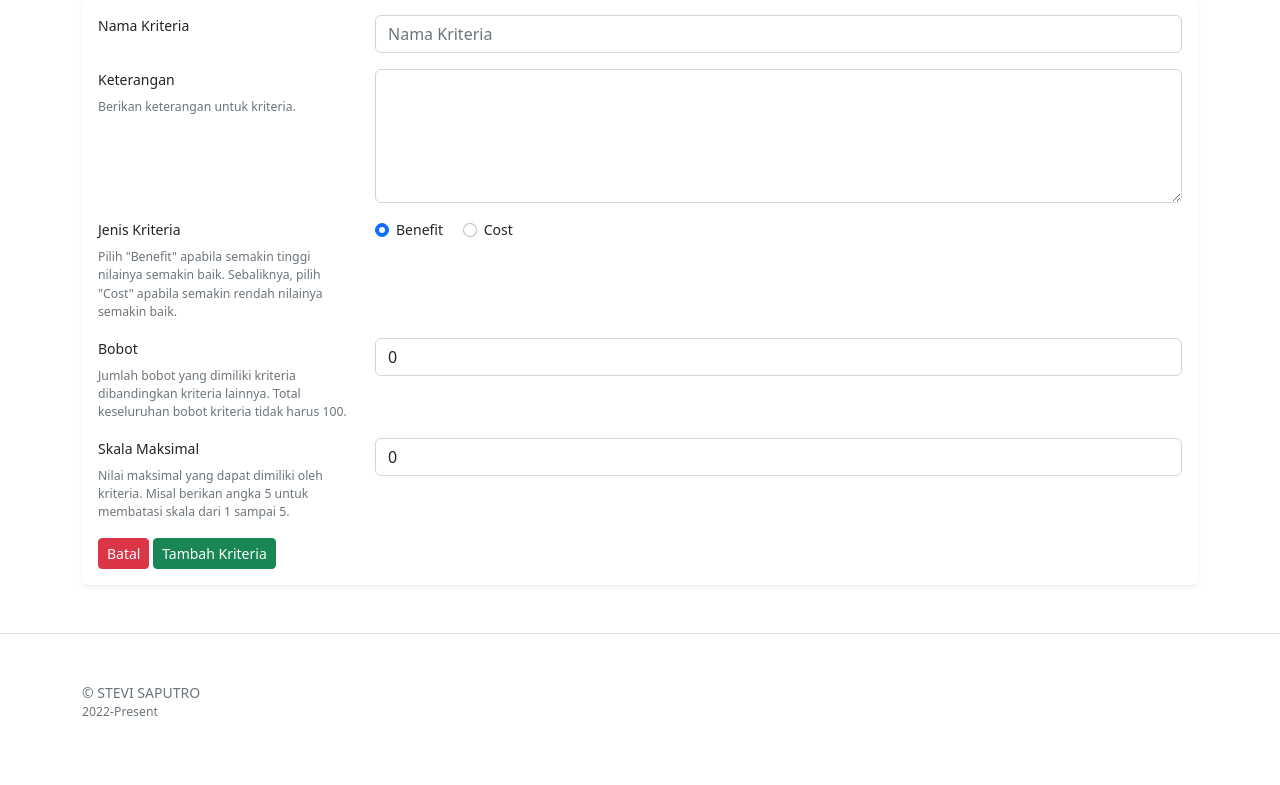
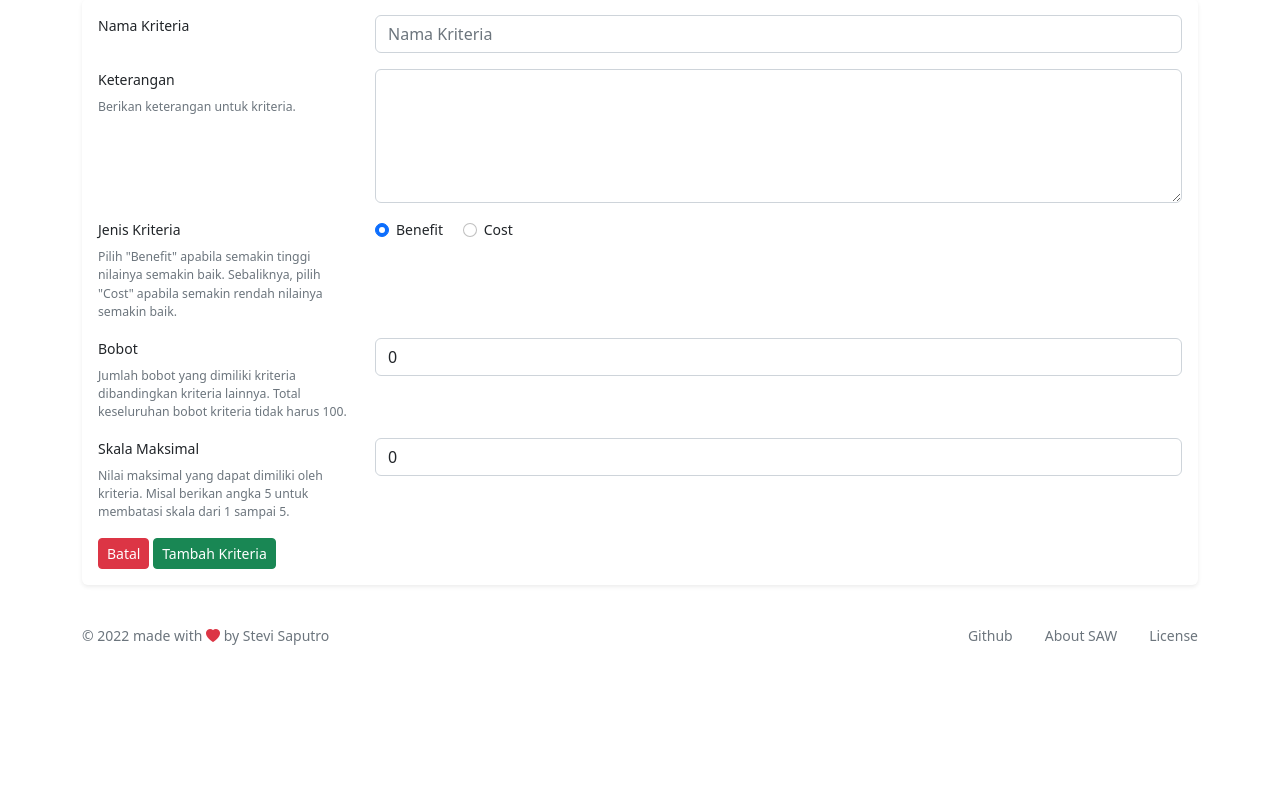
Before and after one commit to staferfield/spk-saw-kos, a CodeIgniter app: page /spk-saw-kos/index.php/kriteria/add in a window 1280 px wide. Shown: the part 190-975 px from the top of the page. After the commit the page ends 835 px from the top, so only its background shows below. Run offline with CodeIgniter, Linux system fonts and the light colour scheme; data that the repository does not hold is empty.

Commit message:
Update footer
- also minor cleanup on header

```diff
--- a/application/views/v_main/footer.php
+++ b/application/views/v_main/footer.php
@@ -1,38 +1,36 @@
-
 </main>
 
-<footer class="pt-4 my-md-5 pt-md-5 border-top">
-    <div class="container">
-    <div class="row">
-      <div class="col-12 col-md text-muted">
-        <a class="text-uppercase text-reset text-decoration-none" href="https://github.com/staferfield">© Stevi Saputro</a></i>
-        <small class="d-block mb-3">2022-Present</small>
+<footer class="footer py-3 text-muted">
+  <div class="container">
+    <div class="row align-items-center justify-content-lg-between">
+      <div class="col-lg-6 mb-lg-0 mb-4">
+        <div class="copyright text-center text-muted text-lg-start">
+          © <script>
+            document.write(new Date().getFullYear())
+          </script>
+          made with <i class="bi bi-heart-fill text-danger" aria-hidden="true"></i> by
+          <a class="text-reset text-decoration-none" href="https://github.com/staferfield" target="_blank">Stevi Saputro</a>
+        </div>
       </div>
-      <!-- <div class="col-6 col-md">
-        <h5>Features</h5>
-        <ul class="list-unstyled text-small">
-          <li class="mb-1"><a class="link-secondary text-decoration-none" href="#">Cool stuff</a></li>
+      <div class="col-lg-6">
+        <ul class="nav nav-footer justify-content-center justify-content-lg-end">
+          <li class="nav-item">
+            <a href="https://github.com/staferfield/spk-saw-kos" class="nav-link text-reset" target="_blank">Github</a>
+          </li>
+          <li class="nav-item">
+            <a href="https://www.google.com/search?q=simple+additive+weighting" class="nav-link text-reset" target="_blank">About SAW</a>
+          </li>
+          <li class="nav-item  text-muted">
+            <a href="https://github.com/staferfield/spk-saw-kos/blob/main/LICENSE" class="nav-link pe-0 text-reset" target="_blank">License</a>
+          </li>
         </ul>
       </div>
-      <div class="col-6 col-md">
-        <h5>Resources</h5>
-        <ul class="list-unstyled text-small">
-          <li class="mb-1"><a class="link-secondary text-decoration-none" href="#">Resource</a></li>
-        </ul>
-      </div>
-      <div class="col-6 col-md">
-        <h5>About</h5>
-        <ul class="list-unstyled text-small">
-          <li class="mb-1"><a class="link-secondary text-decoration-none" href="#">Team</a></li>
-        </ul>
-      </div> -->
     </div>
-    </div>
-  </footer>
+  </div>
+</footer>
 
-
-<script src="<?php echo base_url().'assets/jquery/jquery-3.6.0.min.js';?>"></script>
-<script src="<?php echo base_url().'assets/bootstrap/js/bootstrap.bundle.min.js';?>"></script>
+<script src="<?php echo base_url() . 'assets/jquery/jquery-3.6.0.min.js'; ?>"></script>
+<script src="<?php echo base_url() . 'assets/bootstrap/js/bootstrap.bundle.min.js'; ?>"></script>
 </body>
 
 </html>
--- a/application/views/v_main/header.php
+++ b/application/views/v_main/header.php
@@ -15,7 +15,6 @@
         body{
             font-size: 14px;
         }
-
     </style>
 
 </head>
@@ -29,22 +28,22 @@
           <i class="bi bi-postage me-3" style="font-size: 2rem;"></i> <h3 class="m-0">ESPEKA KOS</h3>
           </a>
 
-          <ul class="nav col-12 col-lg-auto my-2 justify-content-center my-md-0 text-small">
+          <ul class="nav col-12 col-lg-auto justify-content-center my-md-0 text-center">
             <li>
-              <a href="<?php echo site_url('alternatif') ?>" class="nav-link text-white">
-              <span class="bi d-block mx-auto text-center"> <i class="bi bi-clipboard-data-fill" style="font-size: 1.5rem;"></i> </span>
+              <a href="<?php echo site_url('alternatif') ?>" class="nav-link text-reset">
+              <span class="d-block mx-auto"> <i class="bi bi-clipboard-data-fill" style="font-size: 1.5rem;"></i> </span>
                 Alternatif
               </a>
             </li>
             <li>
-              <a href="<?php echo site_url('kriteria') ?>" class="nav-link text-white">
-              <span class="bi d-block mx-auto text-center"> <i class="bi bi-sliders fs-4"></i> </span>
+              <a href="<?php echo site_url('kriteria') ?>" class="nav-link text-reset">
+              <span class="d-block mx-auto"> <i class="bi bi-sliders" style="font-size: 1.5rem;"></i> </span>
                 Kriteria
               </a>
             </li>
             <li>
-              <a href="<?php echo site_url('saw') ?>" class="nav-link text-white">
-              <span class="bi d-block mx-auto text-center"> <i class="bi bi-calculator-fill fs-4"></i> </span>
+              <a href="<?php echo site_url('saw') ?>" class="nav-link text-reset">
+              <span class="d-block mx-auto"> <i class="bi bi-calculator-fill" style="font-size: 1.5rem;"></i> </span>
                 SAW
               </a>
             </li>
```
